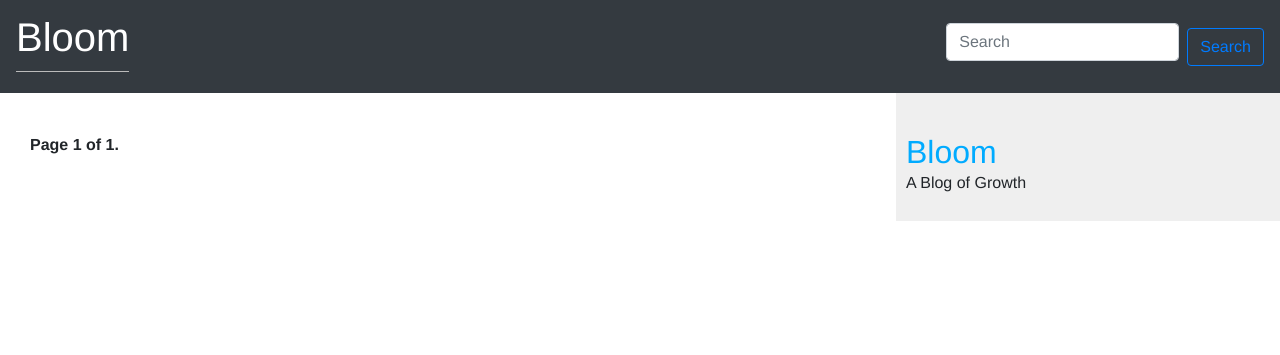
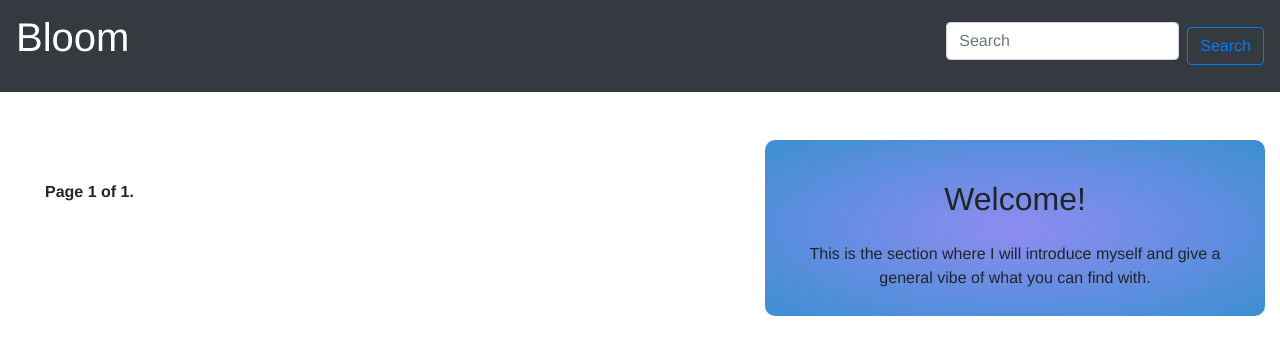
Before and after one commit to SamKlep/django-blog, a Django app: page /blog/ in a window 1280 px wide. Shown: the top 355 px of the page. Run offline with Django 3.2, Linux system fonts and the light colour scheme; data that the repository does not hold is empty; some libraries are stand-ins or nearby versions.

Commit message:
Added boostrap column layout to main blog index page, and changed sidebar information to a welcome section.

```diff
--- a/blog/static/css/blog.css
+++ b/blog/static/css/blog.css
@@ -11,7 +11,6 @@ a {
 
 h1 {
     font-weight:normal;
-    border-bottom:1px solid #bbb;
     padding:0 0 10px 0;
 }
 
@@ -28,10 +27,16 @@ h2 {
 
 #sidebar {
     float:right;
-    width:30%;
+    width:100%;
     padding:10px;
-    background:#efefef;
     height:100%;
+    text-align: center;
+}
+
+#funk {
+    background: radial-gradient( #8e8cf0, #3c8fd3);
+    display: flex;
+    border-radius: 10px;
 }
 
 p.date {
--- a/blog/templates/blog/base.html
+++ b/blog/templates/blog/base.html
@@ -19,16 +19,40 @@
             <button class="btn btn-outline-primary my-2 my-sm-0" type="submit">Search</button>
         </form>
     </nav>
-    <div id="content">
-        {% block content %}
-        {% endblock %}
+    <br /><br />
+    <div class="container-fluid">
+        <div class="row">
+            <div class="col-md">
+                <div id="content">
+                    {% block content %}
+                    {% endblock %}
+                </div>
+                <div id="funk" class="row">
+                    <div class="col-md-12">
+
+                        <div id="sidebar">
+
+                            <h2>Welcome!</h2>
+                            <br />
+                            <p>This is the section where I will introduce myself and give a general vibe of what you can
+                                find with.</p>
+
+                        </div>
+
+                    </div>
+                </div>
+            </div>
+        </div>
     </div>
-    <div id="sidebar">
-        <a href="/blog">
-            <h2>Bloom</h2>
-        </a>
-        <p>A Blog of Growth</p>
-    </div>
+    <script src="https://code.jquery.com/jquery-3.3.1.slim.min.js"
+        integrity="sha384-q8i/X+965DzO0rT7abK41JStQIAqVgRVzpbzo5smXKp4YfRvH+8abtTE1Pi6jizo"
+        crossorigin="anonymous"></script>
+    <script src="https://cdnjs.cloudflare.com/ajax/libs/popper.js/1.14.7/umd/popper.min.js"
+        integrity="sha384-UO2eT0CpHqdSJQ6hJty5KVphtPhzWj9WO1clHTMGa3JDZwrnQq4sF86dIHNDz0W1"
+        crossorigin="anonymous"></script>
+    <script src="https://stackpath.bootstrapcdn.com/bootstrap/4.3.1/js/bootstrap.min.js"
+        integrity="sha384-JjSmVgyd0p3pXB1rRibZUAYoIIy6OrQ6VrjIEaFf/nJGzIxFDsf4x0xIM+B07jRM"
+        crossorigin="anonymous"></script>
 </body>
 
 </html>
```
